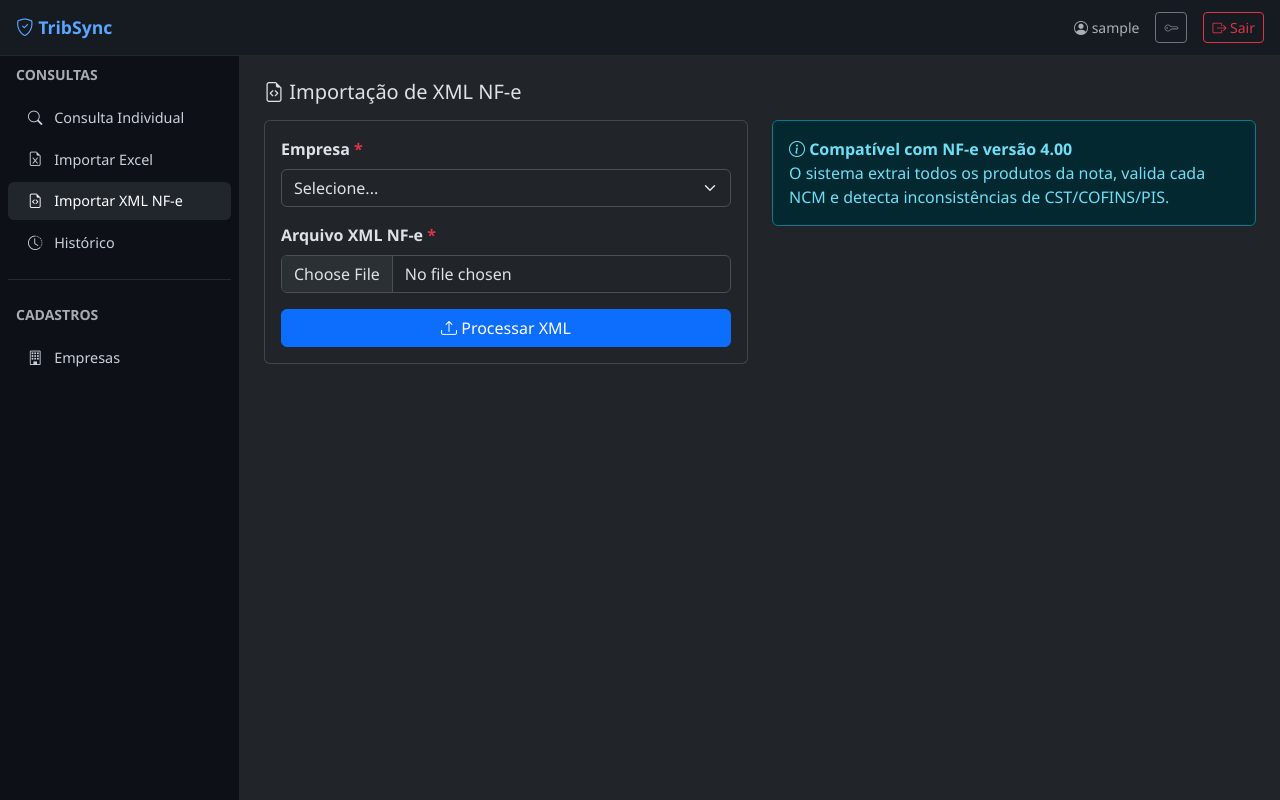
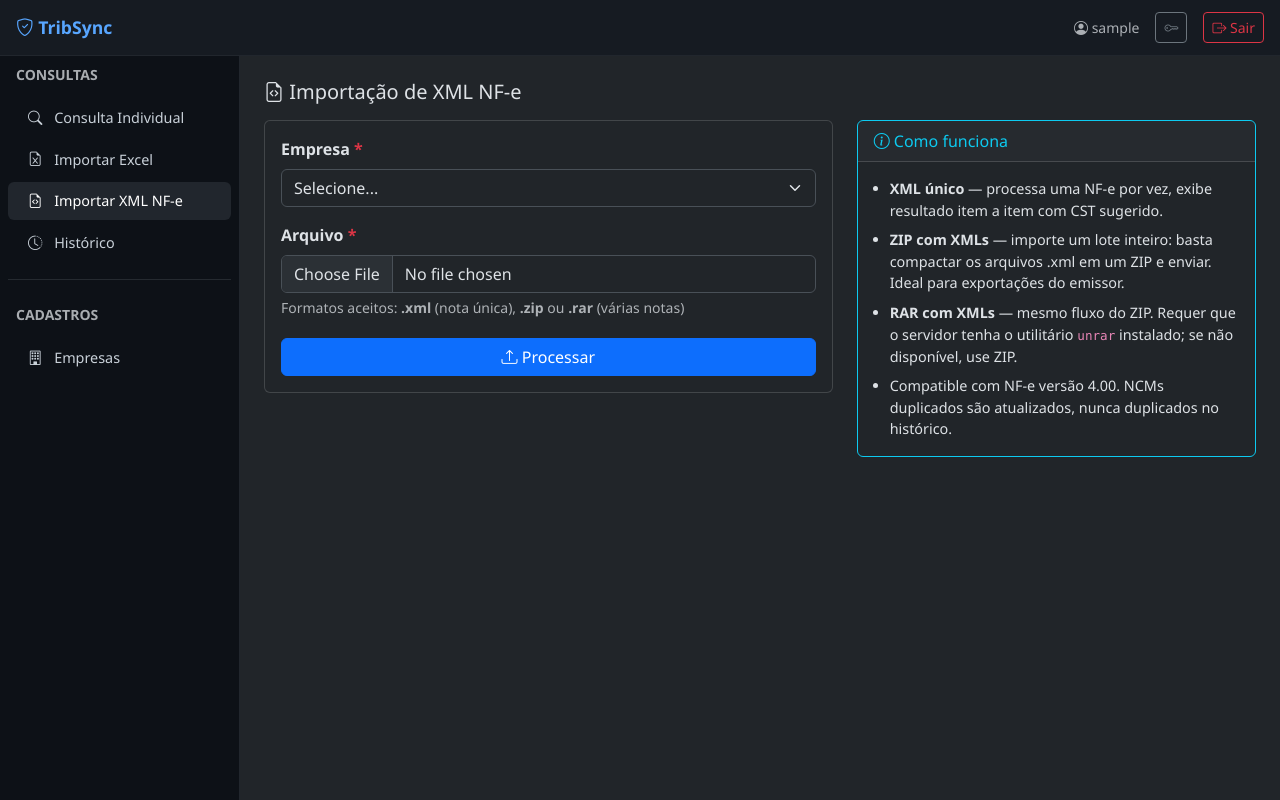
Before and after one commit to Patrickmot3/Auditor_tributario, a Flask app: page /consulta/lote/xml in a window 1280 px wide. Run offline with Flask 3, Linux system fonts and the light colour scheme; the visitor is signed in with stand-in values (Sample User, id 1); data that the repository does not hold is empty.

Commit message:
feat: importação de lote XML via ZIP ou RAR
- xml_processor: processar_lote_compactado() extrai todos os XMLs do
  compactado e chama processar_xml_nfe() em cada um, retornando
  relatório agregado com resultado por NF-e
- Suporte a ZIP (nativo) e RAR (via rarfile; requer unrar no servidor)
- Rota lote_xml detecta extensão do arquivo enviado e despacha para o
  processador correto (xml / zip / rar)
- Template lote_xml.html: aceita .xml, .zip e .rar; preview dinâmico
  com JS mostra nome e tipo do arquivo antes do envio
- Template lote_relatorio.html: nova seção xml_lote exibe tabela com
  resumo por NF-e (emitente, itens, monofásicos, inconsistências)
- requirements.txt: adiciona rarfile==4.1

Co-Authored-By: Claude Sonnet 4.6 <noreply@anthropic.com>

```diff
--- a/app/routes/consulta.py
+++ b/app/routes/consulta.py
@@ -130,7 +130,7 @@ def lote_xml():
         arquivo = request.files.get('arquivo')
 
         if not empresa_id or not arquivo:
-            flash('Selecione a empresa e o arquivo XML.', 'warning')
+            flash('Selecione a empresa e o arquivo.', 'warning')
             return render_template('consulta/lote_xml.html', empresa=empresa, empresas=empresas)
 
         session['empresa_id'] = empresa_id
@@ -138,19 +138,34 @@ def lote_xml():
 
         upload_dir = current_app.config.get('UPLOAD_FOLDER', 'uploads')
         os.makedirs(upload_dir, exist_ok=True)
-        caminho = os.path.join(upload_dir, arquivo.filename)
+
+        nome_arquivo = arquivo.filename
+        ext = nome_arquivo.rsplit('.', 1)[-1].lower() if '.' in nome_arquivo else ''
+        caminho = os.path.join(upload_dir, nome_arquivo)
         arquivo.save(caminho)
 
-        from app.services.xml_processor import processar_xml_nfe
-        relatorio = processar_xml_nfe(caminho, empresa_id)
-        os.remove(caminho)
+        try:
+            if ext == 'xml':
+                from app.services.xml_processor import processar_xml_nfe
+                relatorio = processar_xml_nfe(caminho, empresa_id)
+                tipo_rel = 'xml'
+            elif ext in ('zip', 'rar'):
+                from app.services.xml_processor import processar_lote_compactado
+                relatorio = processar_lote_compactado(caminho, empresa_id, nome_arquivo)
+                tipo_rel = 'xml_lote'
+            else:
+                flash('Formato não suportado. Envie um arquivo .xml, .zip ou .rar.', 'danger')
+                return render_template('consulta/lote_xml.html', empresa=empresa, empresas=empresas)
+        finally:
+            if os.path.exists(caminho):
+                os.remove(caminho)
 
         if 'erro' in relatorio:
             flash(f'Erro ao processar: {relatorio["erro"]}', 'danger')
             return render_template('consulta/lote_xml.html', empresa=empresa, empresas=empresas)
 
         return render_template('consulta/lote_relatorio.html',
-                               empresa=empresa, relatorio=relatorio, tipo='xml')
+                               empresa=empresa, relatorio=relatorio, tipo=tipo_rel)
 
     return render_template('consulta/lote_xml.html', empresa=empresa, empresas=empresas)
 
--- a/app/templates/consulta/lote_xml.html
+++ b/app/templates/consulta/lote_xml.html
@@ -4,12 +4,13 @@
 {% block content %}
 <h5 class="mb-3"><i class="bi bi-file-earmark-code"></i> Importação de XML NF-e</h5>
 
-<div class="row">
-  <div class="col-md-6">
+<div class="row g-4">
+  <div class="col-md-7">
     <div class="card">
       <div class="card-body">
         <form method="POST" enctype="multipart/form-data">
           <input type="hidden" name="csrf_token" value="{{ csrf_token() }}">
+
           <div class="mb-3">
             <label class="form-label fw-semibold">Empresa <span class="text-danger">*</span></label>
             <select name="empresa_id" class="form-select" required>
@@ -21,22 +22,82 @@
               {% endfor %}
             </select>
           </div>
-          <div class="mb-3">
-            <label class="form-label fw-semibold">Arquivo XML NF-e <span class="text-danger">*</span></label>
-            <input type="file" name="arquivo" class="form-control" accept=".xml" required>
+
+          <div class="mb-1">
+            <label class="form-label fw-semibold">Arquivo <span class="text-danger">*</span></label>
+            <input type="file" name="arquivo" id="arquivo" class="form-control"
+                   accept=".xml,.zip,.rar" required>
+            <div class="form-text" id="arquivo-hint">
+              Formatos aceitos: <strong>.xml</strong> (nota única),
+              <strong>.zip</strong> ou <strong>.rar</strong> (várias notas)
+            </div>
           </div>
-          <button type="submit" class="btn btn-primary w-100">
-            <i class="bi bi-upload"></i> Processar XML
+
+          <!-- Preview dinâmico do arquivo selecionado -->
+          <div id="arquivo-preview" class="alert alert-secondary py-2 mt-2 d-none">
+            <i class="bi bi-file-earmark" id="arquivo-icone"></i>
+            <span id="arquivo-nome"></span>
+            <span class="badge ms-2" id="arquivo-badge"></span>
+          </div>
+
+          <button type="submit" class="btn btn-primary w-100 mt-3">
+            <i class="bi bi-upload"></i> Processar
           </button>
         </form>
       </div>
     </div>
   </div>
-  <div class="col-md-6">
-    <div class="alert alert-info">
-      <i class="bi bi-info-circle"></i> <strong>Compatível com NF-e versão 4.00</strong><br>
-      O sistema extrai todos os produtos da nota, valida cada NCM e detecta inconsistências de CST/COFINS/PIS.
+
+  <div class="col-md-5">
+    <div class="card border-info">
+      <div class="card-header text-info"><i class="bi bi-info-circle"></i> Como funciona</div>
+      <div class="card-body">
+        <ul class="mb-0 ps-3" style="font-size:.9rem;">
+          <li class="mb-2">
+            <strong>XML único</strong> — processa uma NF-e por vez, exibe resultado
+            item a item com CST sugerido.
+          </li>
+          <li class="mb-2">
+            <strong>ZIP com XMLs</strong> — importe um lote inteiro: basta compactar
+            os arquivos .xml em um ZIP e enviar. Ideal para exportações do emissor.
+          </li>
+          <li class="mb-2">
+            <strong>RAR com XMLs</strong> — mesmo fluxo do ZIP. Requer que o servidor
+            tenha o utilitário <code>unrar</code> instalado; se não disponível, use ZIP.
+          </li>
+          <li>
+            Compatible com NF-e versão 4.00. NCMs duplicados são atualizados,
+            nunca duplicados no histórico.
+          </li>
+        </ul>
+      </div>
     </div>
   </div>
 </div>
 {% endblock %}
+
+{% block extra_js %}
+<script>
+document.getElementById('arquivo').addEventListener('change', function () {
+  const file = this.files[0];
+  if (!file) return;
+  const preview  = document.getElementById('arquivo-preview');
+  const nomeEl   = document.getElementById('arquivo-nome');
+  const badgeEl  = document.getElementById('arquivo-badge');
+  const iconeEl  = document.getElementById('arquivo-icone');
+
+  const ext = file.name.split('.').pop().toLowerCase();
+  const cfg = {
+    xml:  { icon: 'bi-file-earmark-code',    badge: 'XML único',     cls: 'bg-primary' },
+    zip:  { icon: 'bi-file-earmark-zip',     badge: 'Lote ZIP',      cls: 'bg-success' },
+    rar:  { icon: 'bi-file-earmark-zip-fill',badge: 'Lote RAR',      cls: 'bg-warning text-dark' },
+  }[ext] || { icon: 'bi-file-earmark', badge: ext.toUpperCase(), cls: 'bg-secondary' };
+
+  iconeEl.className = 'bi ' + cfg.icon + ' me-1';
+  nomeEl.textContent = file.name;
+  badgeEl.textContent = cfg.badge;
+  badgeEl.className = 'badge ms-2 ' + cfg.cls;
+  preview.classList.remove('d-none');
+});
+</script>
+{% endblock %}
--- a/requirements.txt
+++ b/requirements.txt
@@ -15,3 +15,4 @@ APScheduler==3.10.4
 Werkzeug==3.0.1
 gunicorn==21.2.0
 xlsxwriter==3.1.9
+rarfile==4.1
```
Also changed, not shown: app/services/xml_processor.py (+131 -0 lines), app/templates/consulta/lote_relatorio.html (+56 -1 lines).
